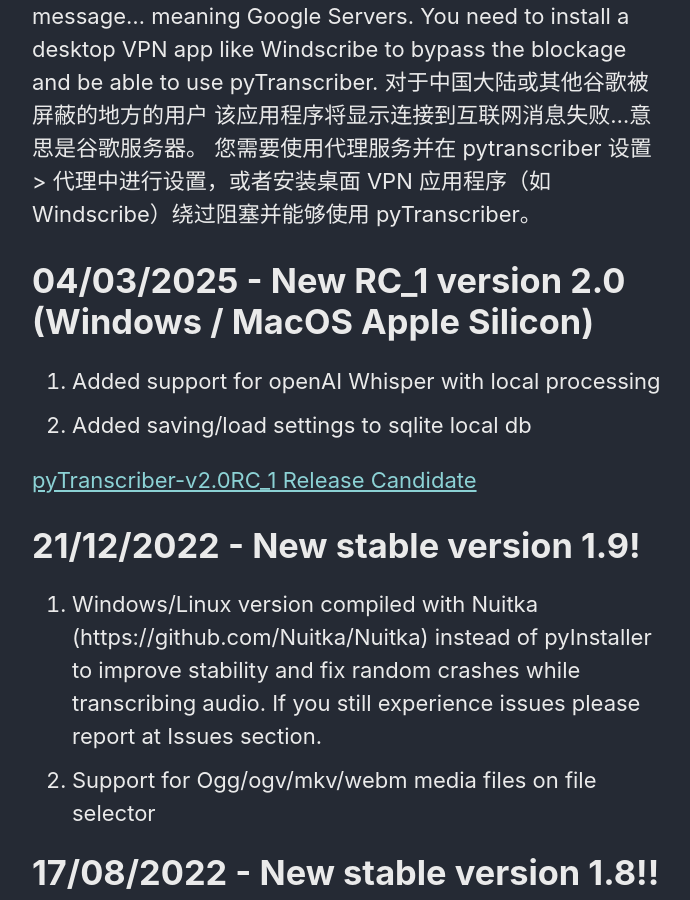
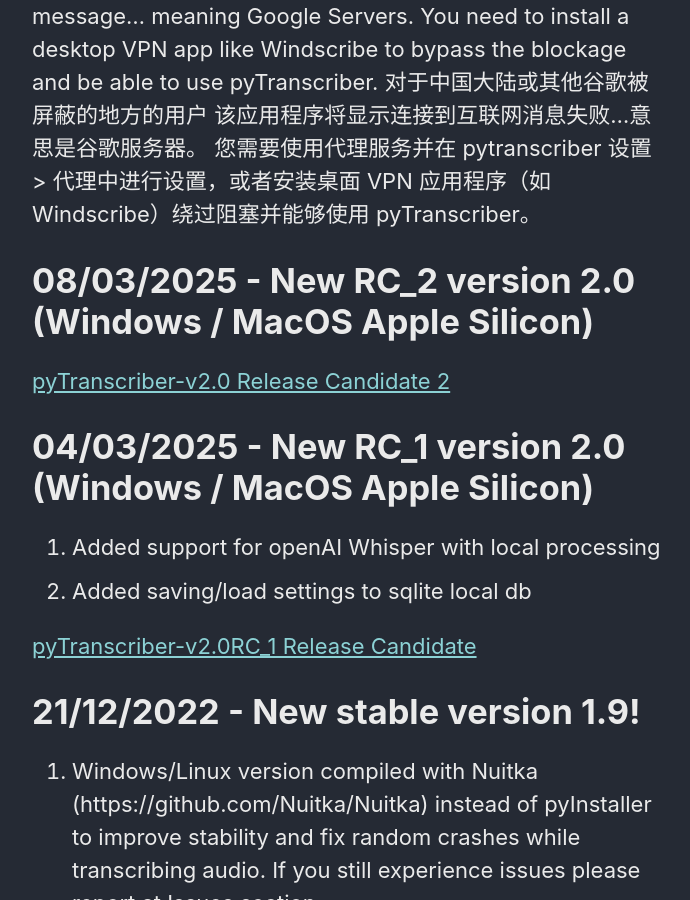
Before and after one commit to pyTranscriber/pyTranscriber.github.io, a Jekyll site: the page built from _pages/download.md, in a window 1280 px wide and 900 px high, scrolled down 903 px. Shown: the whole window, without its empty margins (290-980 px from the left). Built offline with Jekyll 4.4.1, drawn with Linux system fonts in a browser that asks for light colours; cached includes are drawn as plain includes.

Commit message:
link to 2.0-rc2

```diff
--- a/_pages/download.md
+++ b/_pages/download.md
@@ -21,6 +21,9 @@
 对于中国大陆或其他谷歌被屏蔽的地方的用户
 该应用程序将显示连接到互联网消息失败...意思是谷歌服务器。
 您需要使用代理服务并在 pytranscriber 设置 > 代理中进行设置，或者安装桌面 VPN 应用程序（如 Windscribe）绕过阻塞并能够使用 pyTranscriber。
+
+# 08/03/2025 - New RC_2 version 2.0 (Windows / MacOS Apple Silicon)
+<a href="https://github.com/raryelcostasouza/pyTranscriber/releases/tag/v2.0-rc2">pyTranscriber-v2.0 Release Candidate 2</a>
 
 # 04/03/2025 - New RC_1 version 2.0 (Windows / MacOS Apple Silicon)
 1. Added support for openAI Whisper with local processing
```
